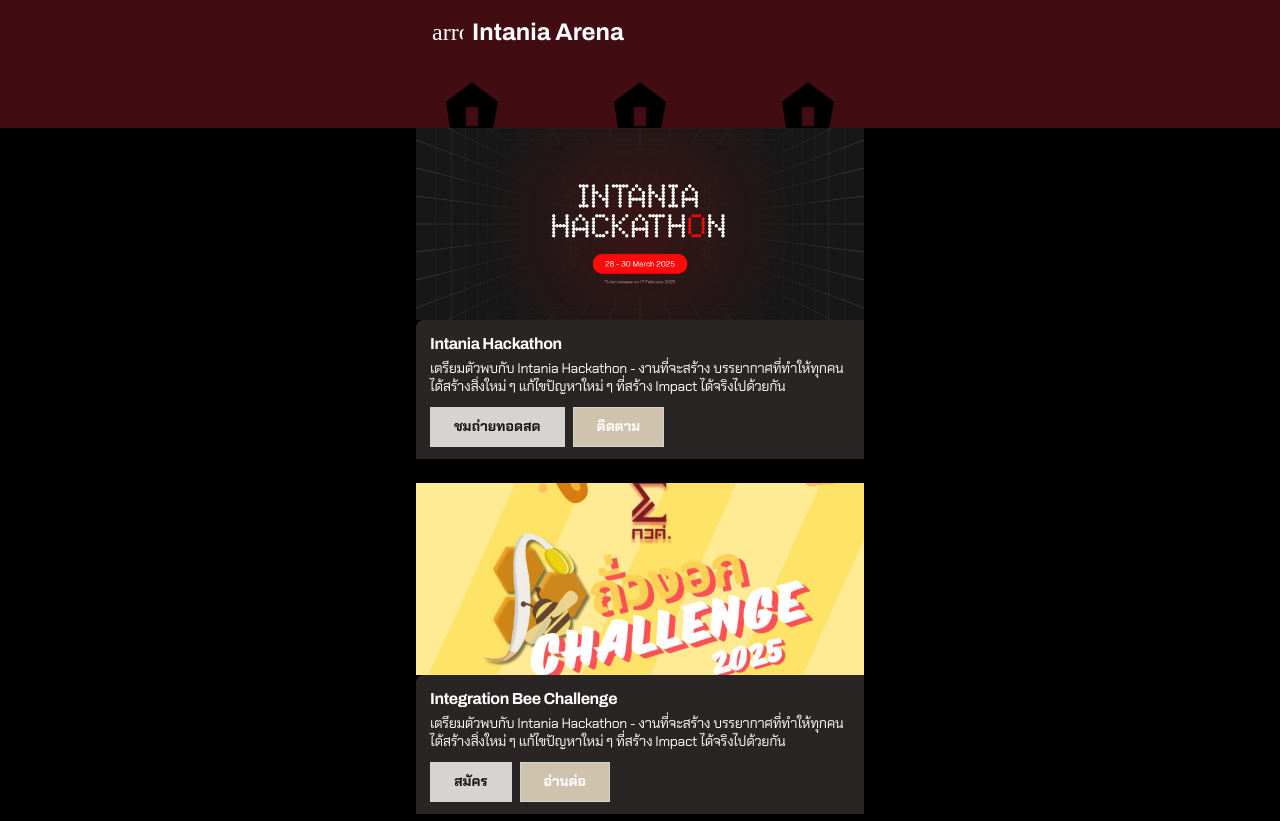
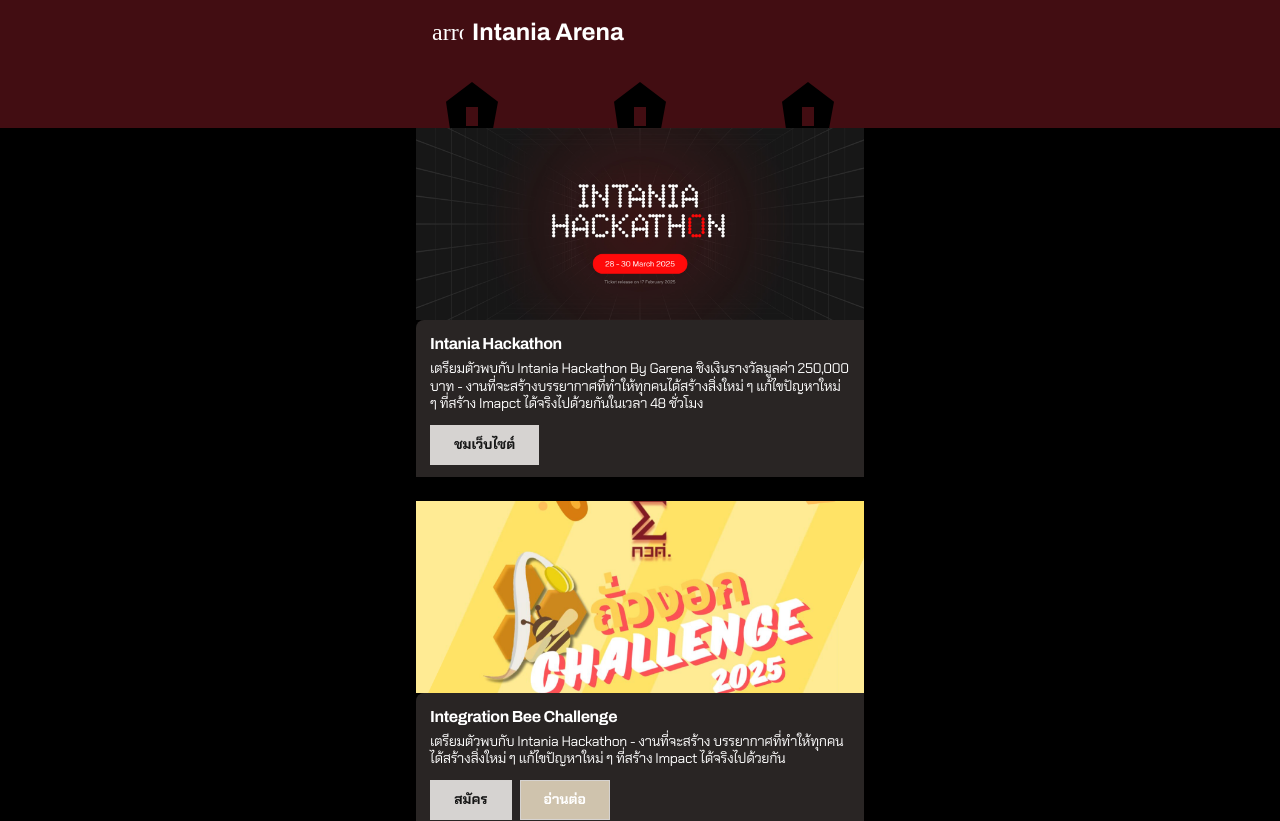
Before and after one commit to esc-chula/intania-expo-2025, a Next.js app: page /arena in a window 1280 px wide. Shown: the top 821 px of the page. Built offline with nearby package versions, Linux system fonts and the light colour scheme.

Commit message:
fix: edit intania hackaton description

```diff
--- a/app/arena/page.tsx
+++ b/app/arena/page.tsx
@@ -8,12 +8,9 @@
     {
       title: "Intania Hackathon",
       description:
-        "เตรียมตัวพบกับ Intania Hackathon​ - งานที่จะสร้าง บรรยากาศที่ทำให้ทุกคนได้สร้างสิ่งใหม่ ๆ แก้ไขปัญหาใหม่ ๆ ที่สร้าง Impact ได้จริงไปด้วยกัน",
+        "เตรียมตัวพบกับ Intania Hackathon By Garena ชิงเงินรางวัลมูลค่า 250,000 บาท - งานที่จะสร้างบรรยากาศที่ทำให้ทุกคนได้สร้างสิ่งใหม่ ๆ แก้ไขปัญหาใหม่ ๆ ที่สร้าง Imapct ได้จริงไปด้วยกันในเวลา 48 ชั่วโมง",
       image: "/arena/ih.png",
-      links: [
-        { name: "ชมถ่ายทอดสด", url: "/" },
-        { name: "ติดตาม", url: "/" },
-      ],
+      links: [{ name: "ชมเว็บไซต์", url: "https://intania.tech/hackathon" }],
     },
     {
       title: "Integration Bee Challenge",
```
